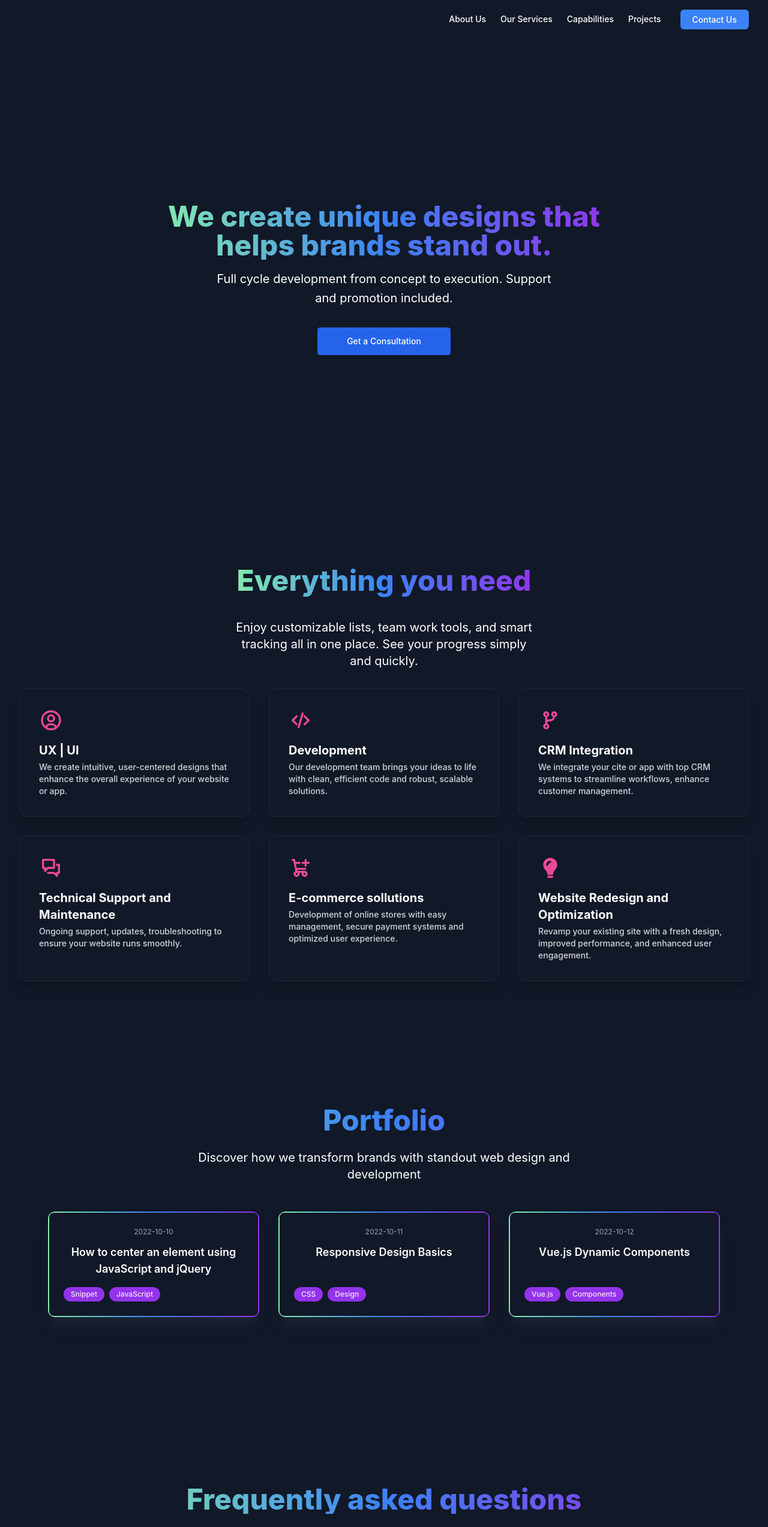
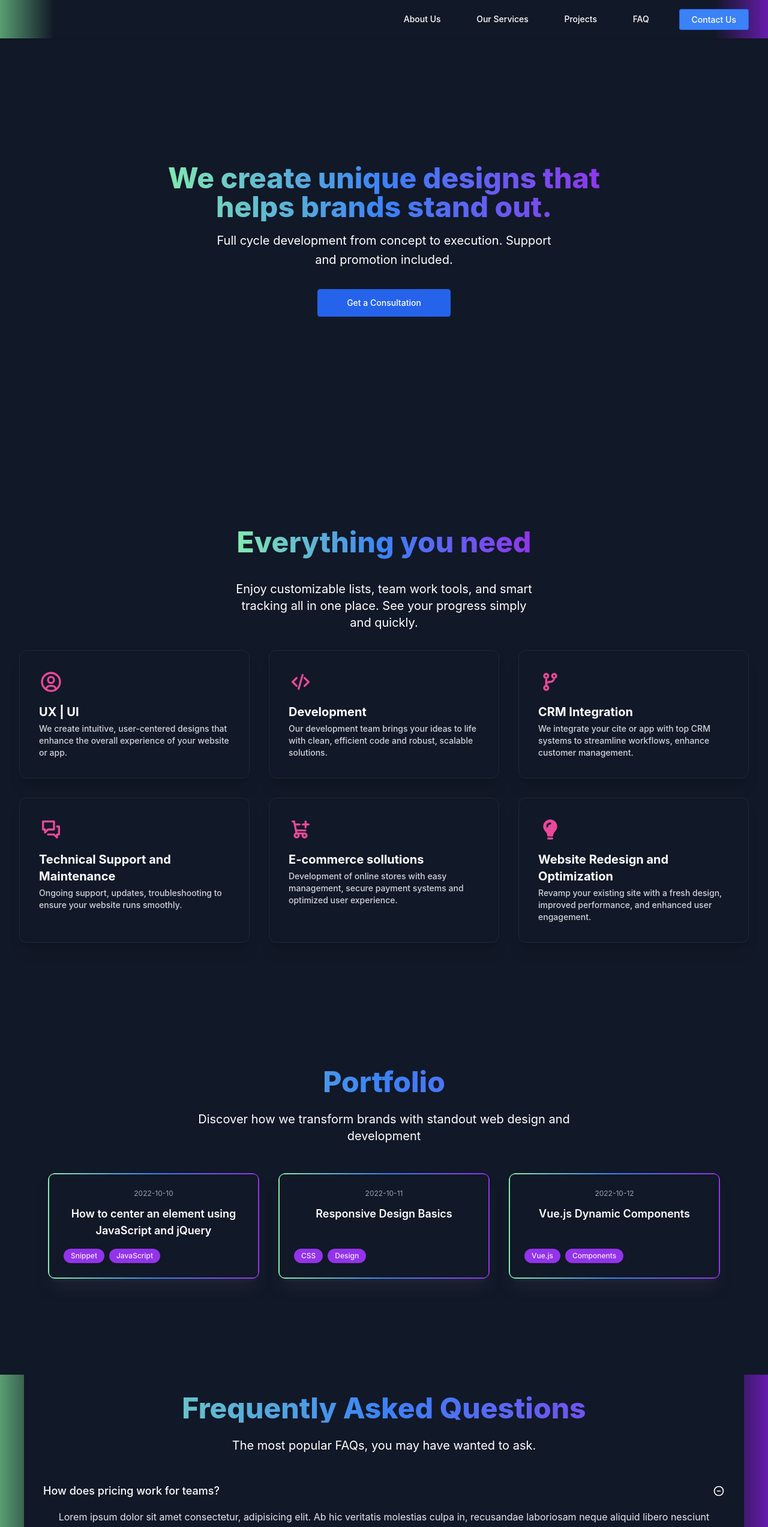
Before and after one commit to friendlycoconut/design-custody, a Vue app: page / in a window 1280 px wide. Shown: the top 2546 px of the page at 60% size. Built offline with nearby package versions, Linux system fonts and the light colour scheme.

Commit message:
feat: minor changes in navbar, faq, styles

```diff
--- a/src/components/layout/FAQ.vue
+++ b/src/components/layout/FAQ.vue
@@ -1,27 +1,33 @@
 <template>
   <section>
     <div
-      class="container mx-auto py-12 px-6 md:px-12 lg:px-40 bg-white dark:bg-gray-900"
+      class="container mx-auto py-8 px-6 md:px-12 lg:px-20 bg-white dark:bg-gray-900"
     >
-      <header class="text-center mb-12 py-14">
+      <header class="text-center mb-12">
         <h2
           class="bg-gradient-to-r from-green-300 via-blue-500 to-purple-600 bg-clip-text text-3xl font-extrabold text-transparent sm:text-4xl lg:text-5xl"
         >
-          <span class="block"> Frequently asked questions </span>
+          <span class="block"> Frequently Asked Questions </span>
         </h2>
+
+        <p
+          class="mx-auto mt-6 max-w-2xl text-base sm:text-lg lg:text-xl text-gray-700 dark:text-white"
+        >
+          The most popular FAQs, you may have wanted to ask.
+        </p>
       </header>
 
       <div class="flow-root">
-        <div class="-my-8 divide-y divide-gray-100 dark:divide-gray-800">
+        <div class="-my-6 divide-y divide-gray-100 dark:divide-gray-800">
           <details
-            class="group py-8 [&_summary::-webkit-details-marker]:hidden"
+            class="group py-6 [&_summary::-webkit-details-marker]:hidden"
             open
           >
             <summary
               class="flex cursor-pointer items-center justify-between text-gray-900 dark:text-white"
             >
               <h2 class="text-lg font-medium">
-                How does it pricing works for the teams?
+                How does pricing work for teams?
               </h2>
 
               <span class="relative size-5 shrink-0">
@@ -66,13 +72,13 @@
           </details>
 
           <details
-            class="group py-8 [&_summary::-webkit-details-marker]:hidden"
+            class="group py-6 [&_summary::-webkit-details-marker]:hidden"
           >
             <summary
               class="flex cursor-pointer items-center justify-between gap-1.5 text-gray-900 dark:text-white"
             >
               <h2 class="text-lg font-medium">
-                How long does it takes to make a website or custom design?
+                How long does it take to make a website or custom design?
               </h2>
 
               <span class="relative size-5 shrink-0">
@@ -123,7 +129,8 @@
 
 <style scoped>
 .container {
-  max-width: 5000px;
-  padding-top: 4rem;
+  height: 30rem;
+  max-width: 1200px; /* A more reasonable max width */
+  padding: 2rem; /* Adjusted padding to prevent excess height */
 }
 </style>
--- a/src/components/layout/HomeNavbar.vue
+++ b/src/components/layout/HomeNavbar.vue
@@ -1,44 +1,71 @@
+<script setup lang="ts">
+import { inject, ref } from "vue";
+
+// Inject the sectionRefs from the parent
+const sectionRefs = inject("sectionRefs") as Record<
+  string,
+  { value: HTMLElement | null }
+>;
+
+// Function to scroll to a specific section
+const scrollToSection = (sectionName: string) => {
+  const section = sectionRefs?.[sectionName]?.value;
+
+  if (section) {
+    section.scrollIntoView({ behavior: "smooth" });
+  } else {
+    console.error(`Section "${sectionName}" not found.`);
+  }
+};
+
+// State for mobile menu toggle
+const isOpen = ref(false);
+
+const toggleMenu = () => {
+  isOpen.value = !isOpen.value;
+};
+</script>
+
 <template>
-  <header class="bg-white dark:bg-gray-900 shadow">
+  <header
+    class="gradient fixed top-0 left-0 w-full bg-white dark:bg-gray-900 shadow"
+  >
     <div class="mx-auto max-w-screen-xl px-4 sm:px-6 lg:px-8">
       <div class="flex h-16 items-center justify-end">
-        <!-- Logo -->
-        <div></div>
-
         <!-- Desktop Navigation -->
         <nav aria-label="Global" class="hidden md:block">
           <ul class="flex items-center gap-6 text-sm">
             <li>
-              <a
-                class="text-gray-700 hover:text-gray-900 dark:text-white dark:hover:text-gray-300"
-                href="#"
+              <button
+                @click="scrollToSection('homeHeader')"
+                class="text-gray-700 bg-transparent rounded border hover:text-gray-900 dark:text-white dark:hover:text-gray-300"
               >
                 About Us
-              </a>
+              </button>
             </li>
             <li>
-              <a
-                class="text-gray-700 hover:text-gray-900 dark:text-white dark:hover:text-gray-300"
-                href="#"
+              <button
+                @click="scrollToSection('services')"
+                class="text-gray-700 bg-transparent rounded border hover:text-gray-900 dark:text-white dark:hover:text-gray-300"
               >
                 Our Services
-              </a>
+              </button>
             </li>
             <li>
-              <a
-                class="text-gray-700 hover:text-gray-900 dark:text-white dark:hover:text-gray-300"
-                href="#"
+              <button
+                @click="scrollToSection('portfolioCards')"
+                class="text-gray-700 bg-transparent rounded border hover:text-gray-900 dark:text-white dark:hover:text-gray-300"
               >
-                Capabilities
-              </a>
+                Projects
+              </button>
             </li>
             <li>
-              <a
-                class="text-gray-700 hover:text-gray-900 dark:text-white dark:hover:text-gray-300"
-                href="#"
+              <button
+                @click="scrollToSection('faq')"
+                class="text-gray-700 bg-transparent rounded border hover:text-gray-900 dark:text-white dark:hover:text-gray-300"
               >
-                Projects
-              </a>
+                FAQ
+              </button>
             </li>
           </ul>
         </nav>
@@ -47,7 +74,7 @@
         <div class="hidden md:block contact-btn">
           <a
             href="#"
-            class="rounded-md bg-blue-500 px-5 py-2 text-sm font-medium text-white hover:bg-teal-600"
+            class="rounded border border-blue-600 bg-blue-500 px-5 py-2 text-sm font-medium text-white hover:bg-transparent hover:text-blue-600 focus:outline-none focus:ring active:text-opacity-75"
           >
             Contact Us
           </a>
@@ -57,7 +84,7 @@
         <div class="md:hidden">
           <button
             @click="toggleMenu"
-            class="rounded-md p-2 dark:bg-gray-900 text-gray-700 dark:text-white hover:bg-gray-100 dark:hover:bg-gray-800"
+            class="rounded-md p-2 text-gray-700 dark:text-white hover:bg-gray-100 dark:hover:bg-gray-800"
           >
             <svg
               v-if="!isOpen"
@@ -94,44 +121,44 @@
       </div>
 
       <!-- Mobile Menu Dropdown -->
-      <nav v-if="isOpen" class="md:hidden">
-        <ul class="mt-2 space-y-2">
+      <nav v-if="isOpen" class="mt-2 md:hidden">
+        <ul class="space-y-2">
           <li>
-            <a
-              href="#"
-              class="block rounded-md px-4 py-2 text-gray-700 hover:bg-gray-100 dark:text-white dark:hover:bg-gray-800"
+            <button
+              @click="scrollToSection('homeHeader')"
+              class="block w-full text-left rounded-md px-4 py-2 text-gray-700 hover:bg-gray-100 dark:text-white dark:hover:bg-gray-800"
             >
               About Us
-            </a>
+            </button>
+          </li>
+          <li>
+            <button
+              @click="scrollToSection('services')"
+              class="block w-full text-left rounded-md px-4 py-2 text-gray-700 hover:bg-gray-100 dark:text-white dark:hover:bg-gray-800"
+            >
+              Our Services
+            </button>
+          </li>
+          <li>
+            <button
+              @click="scrollToSection('portfolioCards')"
+              class="block w-full text-left rounded-md px-4 py-2 text-gray-700 hover:bg-gray-100 dark:text-white dark:hover:bg-gray-800"
+            >
+              Capabilities
+            </button>
+          </li>
+          <li>
+            <button
+              @click="scrollToSection('faq')"
+              class="block w-full text-left rounded-md px-4 py-2 text-gray-700 hover:bg-gray-100 dark:text-white dark:hover:bg-gray-800"
+            >
+              Projects
+            </button>
           </li>
           <li>
             <a
               href="#"
-              class="block rounded-md px-4 py-2 text-gray-700 hover:bg-gray-100 dark:text-white dark:hover:bg-gray-800"
-            >
-              Our Services
-            </a>
-          </li>
-          <li>
-            <a
-              href="#"
-              class="block rounded-md px-4 py-2 text-gray-700 hover:bg-gray-100 dark:text-white dark:hover:bg-gray-800"
-            >
-              Capabilities
-            </a>
-          </li>
-          <li>
-            <a
-              href="#"
-              class="block rounded-md px-4 py-2 text-gray-700 hover:bg-gray-100 dark:text-white dark:hover:bg-gray-800"
-            >
-              Projects
-            </a>
-          </li>
-          <li>
-            <a
-              href="#"
-              class="block rounded-md bg-teal-500 px-4 py-2 text-white hover:bg-teal-600"
+              class="block w-full text-left rounded-md bg-teal-500 px-4 py-2 text-white hover:bg-teal-600"
             >
               Contact Us
             </a>
@@ -142,26 +169,6 @@
   </header>
 </template>
 
-<script lang="ts">
-import { defineComponent, ref } from "vue";
-
-export default defineComponent({
-  name: "Navbar",
-  setup() {
-    const isOpen = ref(false);
-
-    const toggleMenu = () => {
-      isOpen.value = !isOpen.value;
-    };
-
-    return {
-      isOpen,
-      toggleMenu,
-    };
-  },
-});
-</script>
-
 <style scoped>
 header {
   transition: all 0.3s ease-in-out;
@@ -169,4 +176,29 @@ header {
 .contact-btn {
   margin-left: 2rem;
 }
+.gradient {
+  background: #000000; /* Old browsers */
+  background: -moz-linear-gradient(
+    left,
+    #3b82f6 0%,
+    #111827 7%,
+    #111827 93%,
+    #9333ea 100%
+  );
+  background: -webkit-linear-gradient(
+    left,
+    #3b82f6 0%,
+    #111827 7%,
+    #111827 93%,
+    #9333ea 100%
+  );
+  background: linear-gradient(
+    to right,
+    #599e72 0%,
+    #111827 7%,
+    #111827 93%,
+    #651baa 100%
+  );
+  filter: progid:DXImageTransform.Microsoft.gradient( startColorstr='#3b82f6', endColorstr='#3b82f6',GradientType=1 ); /* IE6-9 */
+}
 </style>
--- a/src/pages/Homepage.vue
+++ b/src/pages/Homepage.vue
@@ -5,16 +5,43 @@ import HomeNavbar from "../components/layout/HomeNavbar.vue";
 import PortfolioCards from "../components/layout/PortfolioCards.vue";
 import FAQ from "../components/layout/FAQ.vue";
 import Services from "../components/layout/Services.vue";
+import { ref, provide } from "vue";
+
+// Create refs for each section
+const homeHeader = ref<HTMLElement | null>(null);
+const services = ref<HTMLElement | null>(null);
+const portfolioCards = ref<HTMLElement | null>(null);
+const faq = ref<HTMLElement | null>(null);
+const homeFooter = ref<HTMLElement | null>(null);
+
+// Provide refs to child components (e.g., Navbar)
+provide("sectionRefs", {
+  homeHeader,
+  services,
+  portfolioCards,
+  faq,
+  homeFooter,
+});
 </script>
 
 <template>
   <div class="dark">
     <HomeNavbar />
-    <HomeHeader />
-    <Services />
-    <PortfolioCards />
-    <FAQ />
-    <HomeFooter />
+    <section ref="homeHeader">
+      <HomeHeader />
+    </section>
+    <section ref="services">
+      <Services />
+    </section>
+    <section ref="portfolioCards">
+      <PortfolioCards />
+    </section>
+    <section ref="faq">
+      <FAQ />
+    </section>
+    <section ref="homeFooter">
+      <HomeFooter />
+    </section>
   </div>
 </template>
 
--- a/src/style.css
+++ b/src/style.css
@@ -34,9 +34,9 @@ body {
   min-height: 100vh;
 
   background: #000000; /* Old browsers */
-  background: -moz-linear-gradient(left,#3b82f6 0%, #111827 10%, #111827 90%, #9333ea 100%);
-  background: -webkit-linear-gradient(left, #3b82f6 0%,#111827 10%,#111827 90%,#9333ea 100%);
-  background: linear-gradient(to right, #599e72  0%,#111827 10%,#111827 90%,#651baa 100%);
+  background: -moz-linear-gradient(left,#3b82f6 0%, #111827 7%, #111827 93%, #9333ea 100%);
+  background: -webkit-linear-gradient(left, #3b82f6 0%,#111827 7%,#111827 93%,#9333ea 100%);
+  background: linear-gradient(to right, #599e72  0%,#111827 7%,#111827 93%,#651baa 100%);
   filter: progid:DXImageTransform.Microsoft.gradient( startColorstr='#3b82f6', endColorstr='#3b82f6',GradientType=1 ); /* IE6-9 */
 }
 
```
